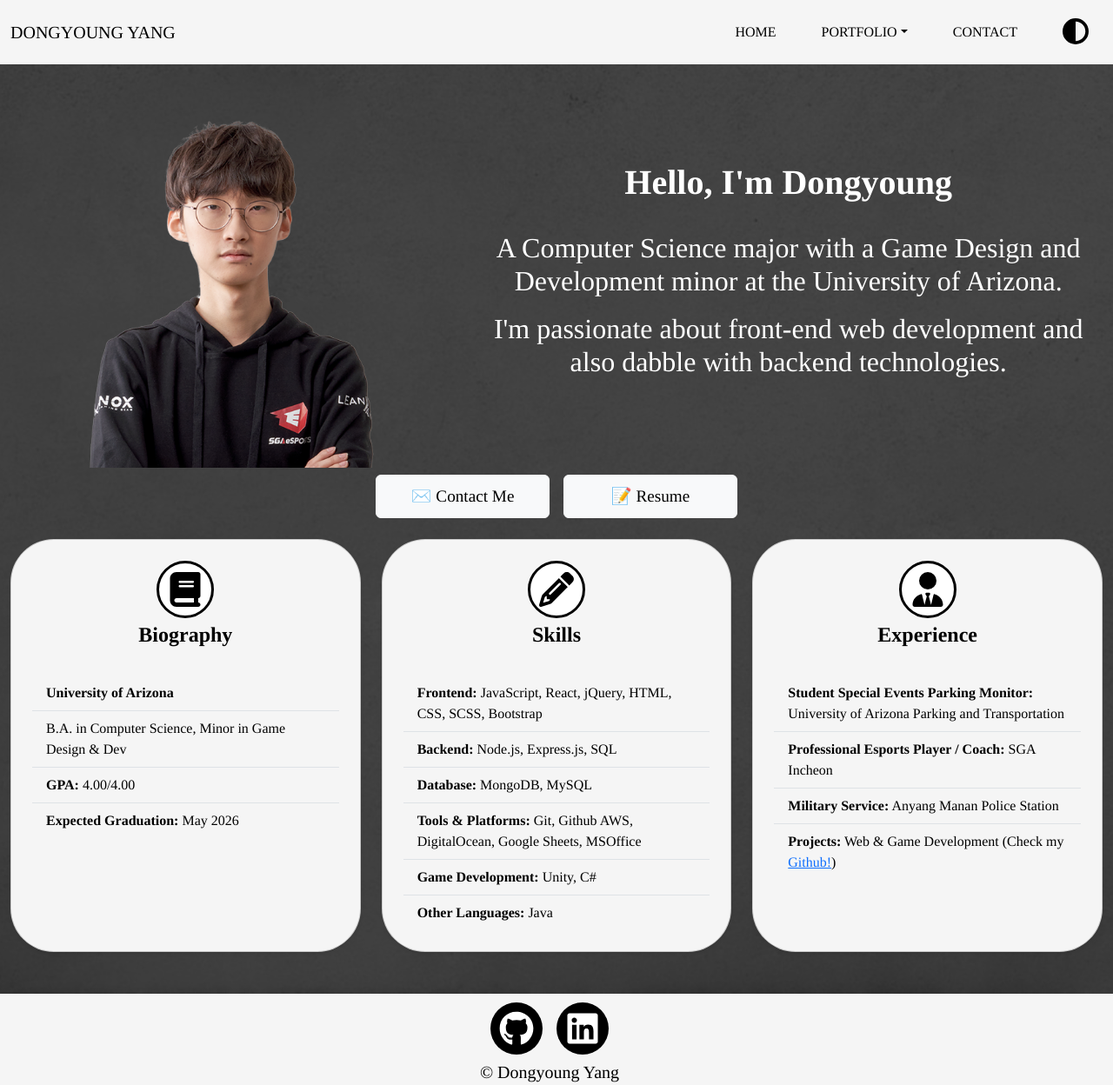
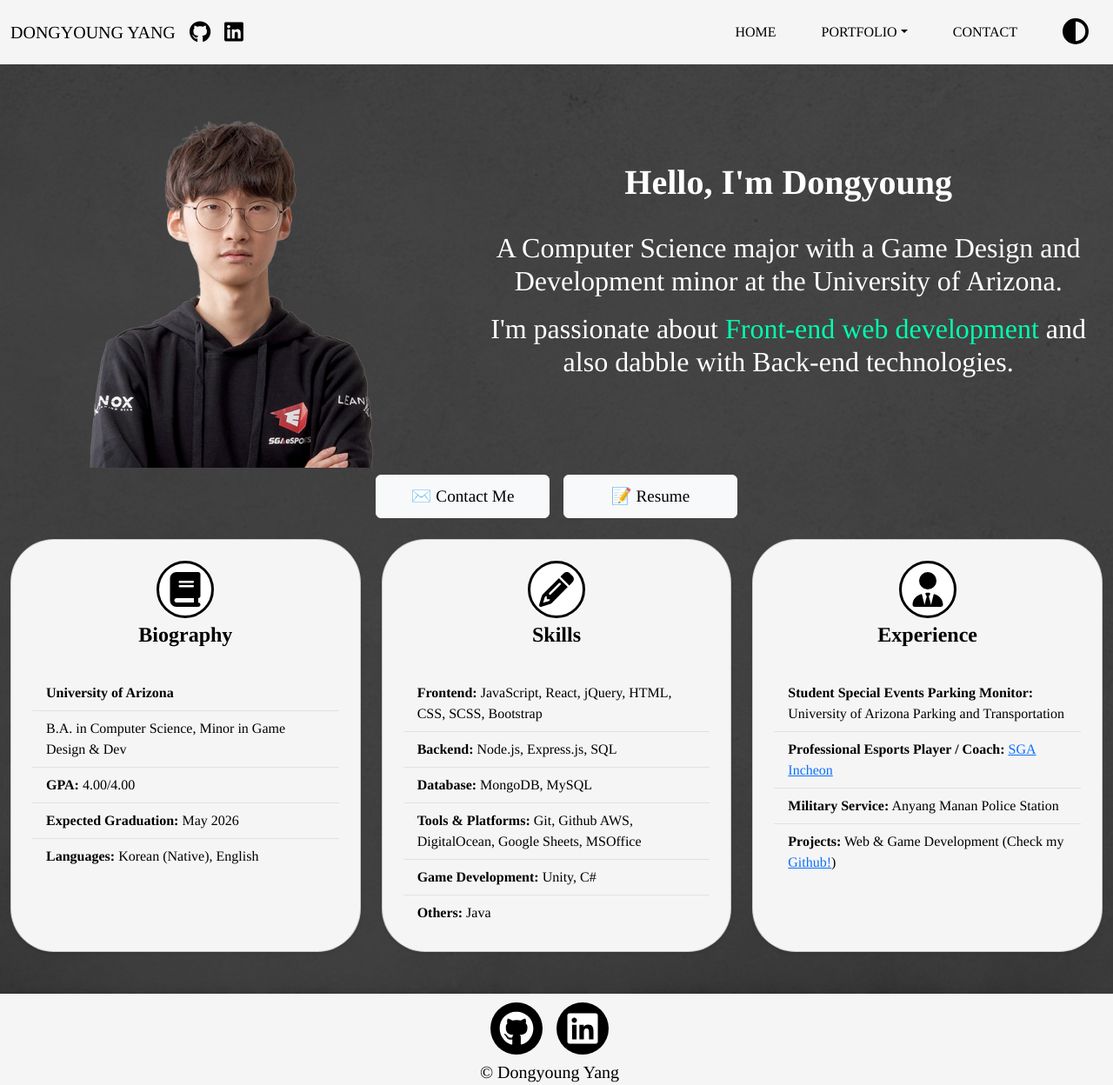
Before and after one commit to ArmsTina/portfolio_website, a React (Create React App) app: page / in a window 1280 px wide. Shown: the whole page at 87% size. Built offline with nearby package versions, Linux system fonts and the light colour scheme.

Commit message:
Icon and text design is changed.

```diff
--- a/src/components/Header.js
+++ b/src/components/Header.js
@@ -7,6 +7,7 @@ import NavDropdown from "react-bootstrap/NavDropdown";
 import "../scss/Header.css";
 import { FontAwesomeIcon } from "@fortawesome/react-fontawesome";
 import { faCircleHalfStroke } from "@fortawesome/free-solid-svg-icons";
+import { faGithub, faLinkedin } from "@fortawesome/free-brands-svg-icons";
 
 function Header({ darkMode, toggleDarkMode }) {
   return (
@@ -15,6 +16,22 @@ function Header({ darkMode, toggleDarkMode }) {
         <Container fluid>
           <Navbar.Brand as={Link} to="/" className="me-auto">
             DONGYOUNG YANG
+            <a
+              href="https://github.com/ArmsTina"
+              target="_blank"
+              rel="noopener noreferrer"
+              className="ms-3"
+            >
+              <FontAwesomeIcon icon={faGithub} className="icon fa-lg" />
+            </a>
+            <a
+              href="https://www.linkedin.com/in/dongyoung1999/"
+              target="_blank"
+              rel="noopener noreferrer"
+              className="ms-3"
+            >
+              <FontAwesomeIcon icon={faLinkedin} className="icon fa-lg" />
+            </a>
           </Navbar.Brand>
 
           <div className="d-flex align-items-center order-md-1 order-lg-2">
--- a/src/pages/Home.js
+++ b/src/pages/Home.js
@@ -41,8 +41,9 @@ export default function Home({ darkMode }) {
                   minor at the University of Arizona.
                 </h2>
                 <h2 className="mb-5">
-                  I'm passionate about front-end web development and also dabble
-                  with backend technologies.
+                  I'm passionate about{" "}
+                  <span className="text-green">Front-end web development </span>
+                  and also dabble with Back-end technologies.
                 </h2>
               </div>
             </Col>
@@ -95,6 +96,10 @@ export default function Home({ darkMode }) {
                   <ListGroup.Item>
                     <span className="bold">Expected Graduation:</span> May 2026
                   </ListGroup.Item>
+                  <ListGroup.Item>
+                    <span className="bold">Languages:</span> Korean (Native),
+                    English
+                  </ListGroup.Item>
                 </ListGroup>
               </Card.Body>
             </Card>
@@ -113,9 +118,7 @@ export default function Home({ darkMode }) {
                     darkMode ? "card-icon-dark" : ""
                   }`}
                 />
-                <Card.Title className="bold cardTitle text-green">
-                  Skills
-                </Card.Title>
+                <Card.Title className="bold cardTitle">Skills</Card.Title>
                 <ListGroup variant="flush" className="text-start">
                   <ListGroup.Item>
                     <span className="bold">Frontend:</span> JavaScript, React,
@@ -136,7 +139,7 @@ export default function Home({ darkMode }) {
                     <span className="bold">Game Development:</span> Unity, C#
                   </ListGroup.Item>
                   <ListGroup.Item>
-                    <span className="bold">Other Languages:</span> Java
+                    <span className="bold">Others:</span> Java
                   </ListGroup.Item>
                 </ListGroup>
               </Card.Body>
@@ -156,9 +159,7 @@ export default function Home({ darkMode }) {
                     darkMode ? "card-icon-dark" : ""
                   }`}
                 />
-                <Card.Title className="bold cardTitle text-green">
-                  Experience
-                </Card.Title>
+                <Card.Title className="bold cardTitle">Experience</Card.Title>
                 <ListGroup variant="flush" className="text-start">
                   <ListGroup.Item>
                     <span className="bold">
@@ -170,7 +171,13 @@ export default function Home({ darkMode }) {
                     <span className="bold">
                       Professional Esports Player / Coach:
                     </span>{" "}
-                    SGA Incheon
+                    <a
+                      href="https://liquipedia.net/rainbowsix/Arms_Tina"
+                      target="_blank"
+                      rel="noopener noreferrer"
+                    >
+                      SGA Incheon
+                    </a>
                   </ListGroup.Item>
                   <ListGroup.Item>
                     <span className="bold">Military Service:</span> Anyang Manan
--- a/src/scss/Home.css
+++ b/src/scss/Home.css
@@ -48,7 +48,9 @@
   height: 50px;
   font-size: 1.2rem;
 }
-
+.text-green {
+  color: #03fdae;
+}
 /* Responsive settings */
 @media screen and (max-width: 768px) {
   #home-background .profileImage {
@@ -60,4 +62,4 @@
     margin-top: 50px;
     max-width: 250px;
   }
-}/*# sourceMappingURL=Home.css.map */
+} /*# sourceMappingURL=Home.css.map */
```
